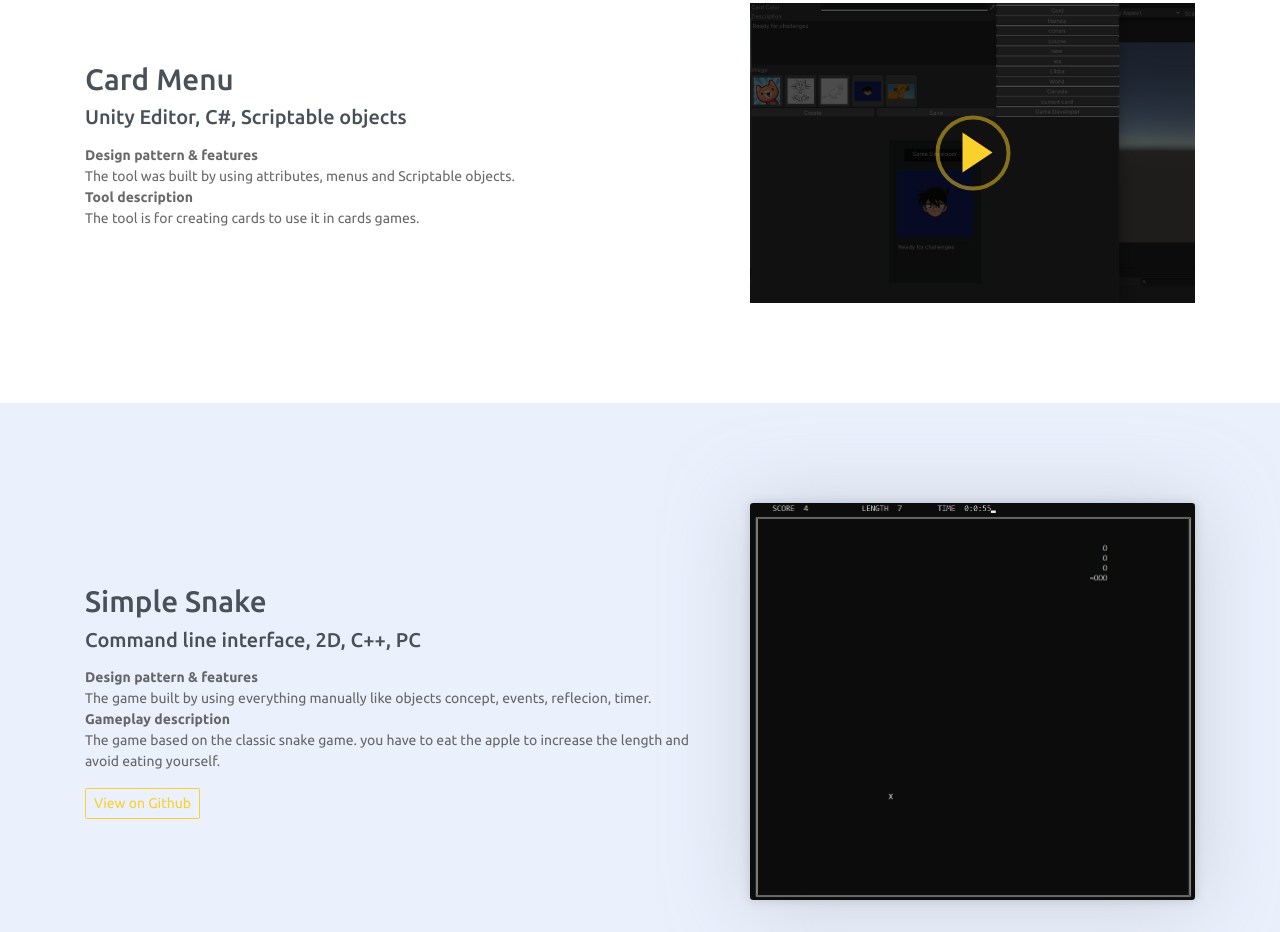
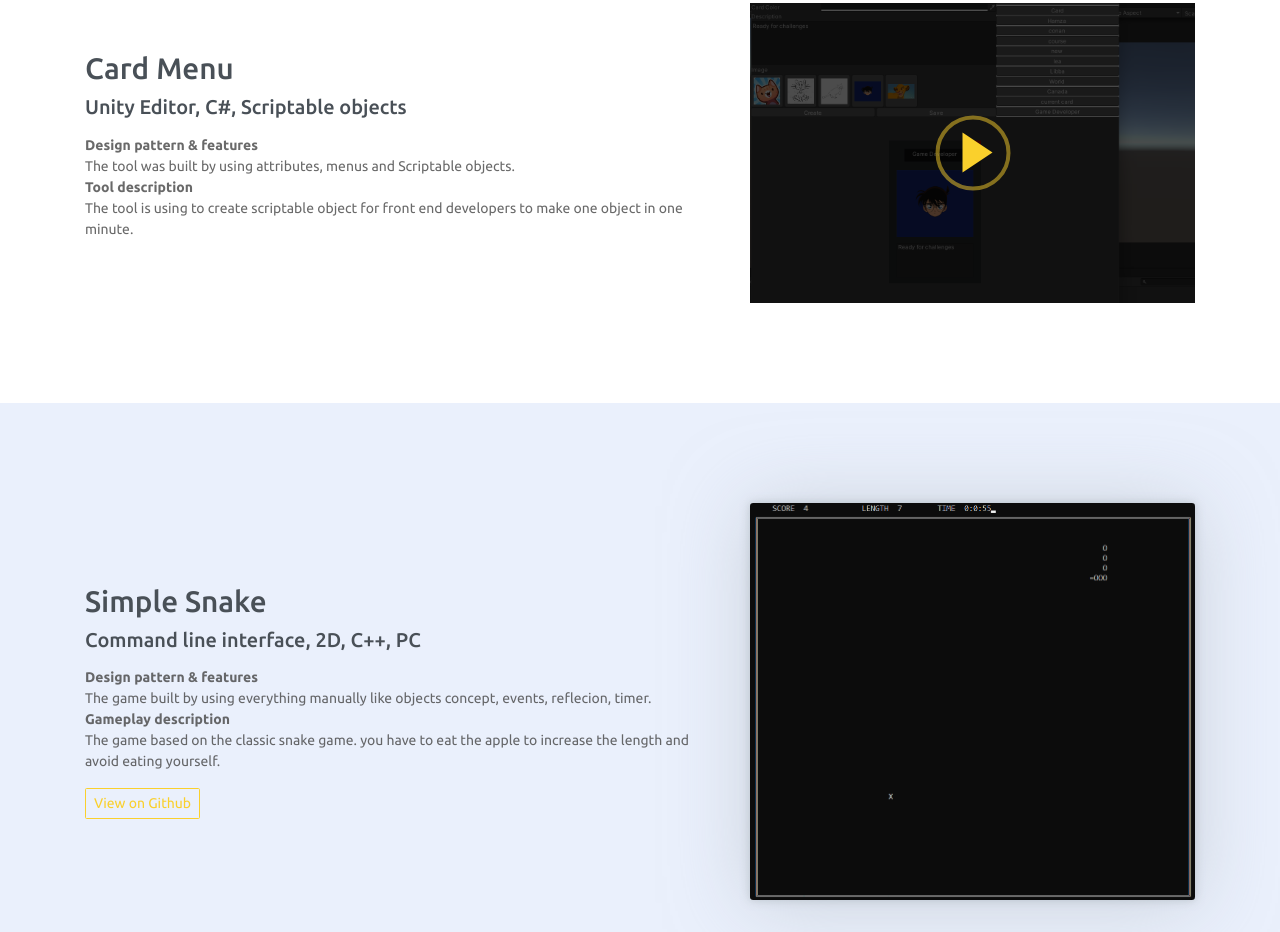
Before and after one commit to HamzaLabib/portfolio, a plain HTML site: page index.html in a window 1280 px wide. Shown: the part 6933-7865 px from the top of the page. Drawn offline with Linux system fonts and the light colour scheme.

Commit message:
Update index.html

```diff
--- a/index.html
+++ b/index.html
@@ -568,7 +568,7 @@
                         <strong>Design pattern & features</strong><br>
                         The tool was built by using attributes, menus and Scriptable objects.
                         <br><strong>Tool description</strong><br>
-                        The tool is for creating cards to use it in cards games.
+                        The tool is using to create scriptable object for front end developers to make one object in one minute.
                     </p>
 
                 </div>
```
